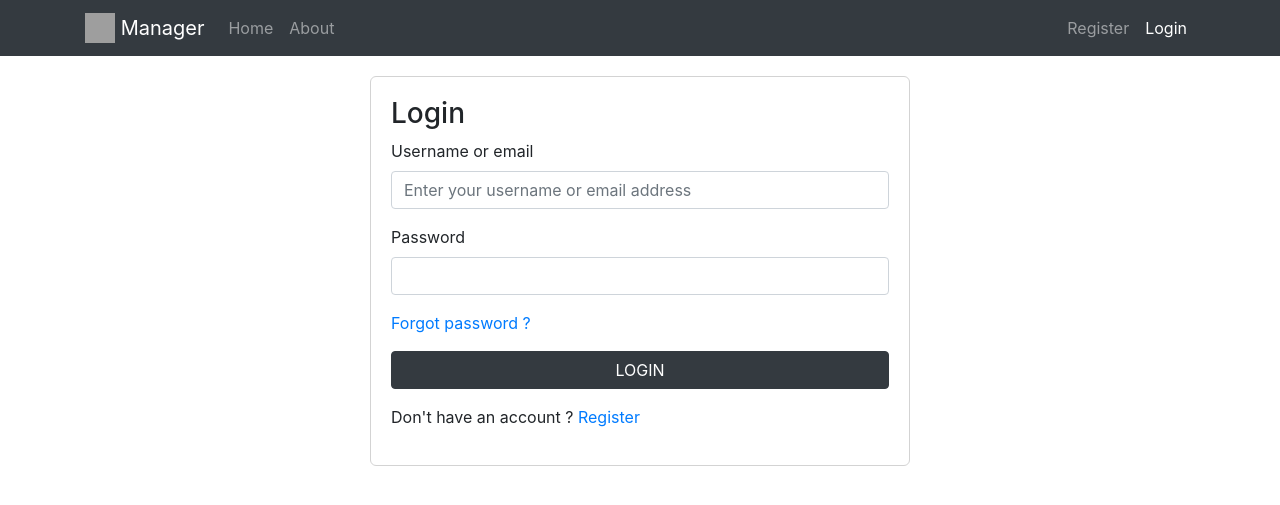
After one commit to AnkitAvi11/Expense_Management_System-Django, a Django app: template templates/account/login.html in a window 1280 px wide. The commit adds this page. Shown: the top 505 px of the page. Run offline with Django 3.2, Linux system fonts and the light colour scheme; the template is opened without the code that fills it, so the values that code supplies are empty; some libraries are stand-ins or nearby versions; grey boxes are pictures that could not be loaded.

Commit message:
Custom authentication done

```diff
--- a/account/urls.py
+++ b/account/urls.py
@@ -1,9 +1,18 @@
 from django.urls import path, re_path
+from django.contrib.auth import views as auth_views
 
 from . import views
 
 urlpatterns = [
-    path('register/', views.register, name='register'),
-    path('login/', views.login, name="login"),
-    path('logout/', views.logout, name='logout'),
+    path('register/', views.registerUser, name='register'),
+    path('login/', views.loginUser, name="login"),
+    path('logout/', views.logoutUser, name='logout'),
+    #   password reset views
+    path('password_reset/', auth_views.PasswordResetView.as_view(), name='password_reset'),
+    #   email sent view
+    path('password_reset/done/', auth_views.PasswordResetDoneView.as_view(), name="password_reset_done"),
+    #   email reset confirmation with token
+    path('reset/<uidb64>/<token>/', auth_views.PasswordResetConfirmView.as_view(),name='password_reset_confirm'),
+    #   password reset done
+    path('reset/done/', auth_views.PasswordResetCompleteView.as_view(), name="password_reset_complete")
 ]
--- a/expense/settings.py
+++ b/expense/settings.py
@@ -128,3 +128,6 @@ MESSAGE_TAGS = {
     messages.ERROR : "danger",
     messages.SUCCESS : 'success'
 }
+
+#   email configuration
+EMAIL_BACKEND = 'django.core.mail.backends.dummy.EmailBackend'
--- /dev/null
+++ b/templates/account/login.html
@@ -0,0 +1,48 @@
+{%extends 'base.html'%}
+{%block title%}Login{%endblock%}
+{%block content%}
+<div class="container">
+    <div class="row">
+        <div class="col-md-3"></div>
+        <div class="col-md-6">
+            <div class="my-form">
+                <form action="{%url 'login'%}?next={{next}}" method="post" enctype="multipart/form-data">
+                    <h3>Login</h3>
+                    {%csrf_token%}
+                    {%if messages%}
+                    <div class="form-group">
+                        {%for message in messages%}
+                        <div class="alert alert-{{message.tags}} alert-dismissible fade show" role="alert">
+                            <strong>Holy guacamole!</strong> {{message}}
+                            <button type="button" class="close" data-dismiss="alert" aria-label="Close">
+                              <span aria-hidden="true">&times;</span>
+                            </button>
+                          </div>
+                        {%endfor%}
+                    </div>
+                    {%endif%}
+                    <div class="form-group">
+                        <label for="username">Username or email  </label>
+                        <input type="text" name="username" id="username" placeholder="Enter your username or email address" class="form-control" required="required">
+                    </div>
+                    <div class="form-group">
+                        <label for="password1">Password  </label>
+                        <input type="password" name="password1" id="password1" class="form-control" placeholder="" required="required">
+                    </div>
+                    <div class="form-group">
+                        <p><a href="{%url 'password_reset' %}">Forgot password ?</a></p>
+                    </div>
+                    <div class="form-group">
+                        <input type="submit" value="LOGIN" class="btn btn-dark" style="width:100%">
+                    </div>
+
+                    <div class="form-group">
+                        <p>Don't have an account ? <a href="{%url 'register'%}">Register</a></p>
+                    </div>
+                </form>
+            </div>
+        </div>
+        <div class="col-sm-3"></div>
+    </div>
+</div>
+{%endblock%}
--- a/templates/partials/nav.html
+++ b/templates/partials/nav.html
@@ -9,13 +9,13 @@
     </button>
     <div class="collapse navbar-collapse" id="collapsibleNavbar">
       <ul class="navbar-nav">
-        <li class="nav-item">
+        <li class="nav-item {%if '/' == request.path %}active{%endif%}">
           <a class="nav-link" href="#">Home</a>
         </li>
-        <li class="nav-item">
+        <li class="nav-item {%if 'about' in request.path %}active{%endif%}">
           <a class="nav-link" href="#">About</a>
         </li>
-        {%if not user.is_authenticated%}
+        {%if user.is_authenticated%}
         <li class="nav-item">
           <a class="nav-link" href="#">Transactions</a>
         </li>
@@ -23,7 +23,7 @@
       </ul>
       <ul class="navbar-nav ml-auto">
           <!-- Dropdown -->
-        {%if not user.is_authenticated%}
+        {%if user.is_authenticated%}
         <li class="nav-item ml-auto">
             <a href="#" class="nav-link">Add Transaction</a>
         </li>
@@ -36,6 +36,9 @@
             <a class="dropdown-item" href="#">Settings</a>
             </div>
         </li>
+        {%else%}
+        <li class="nav-item {%if 'register' in request.path %}active{%endif%}"><a href="{%url 'register'%}" class="nav-link">Register</a></li>
+        <li class="nav-item {%if 'login' in request.path %}active{%endif%}"><a href="{%url 'login'%}" class="nav-link">Login</a></li>
         {%endif%}
       </ul>
     </div>
```
Also changed, not shown: account/views.py (+42 -6 lines), templates/account/register.html (+6 -6 lines), templates/admin/base_site.html (added, +23 -0 lines).
